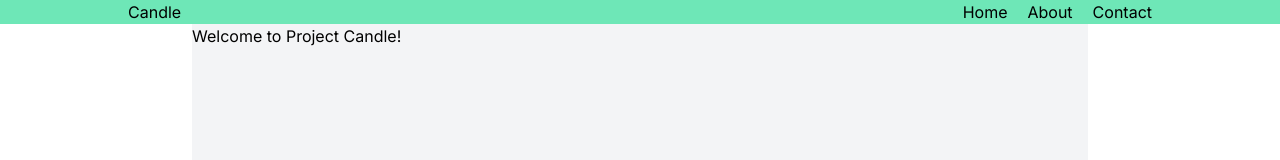
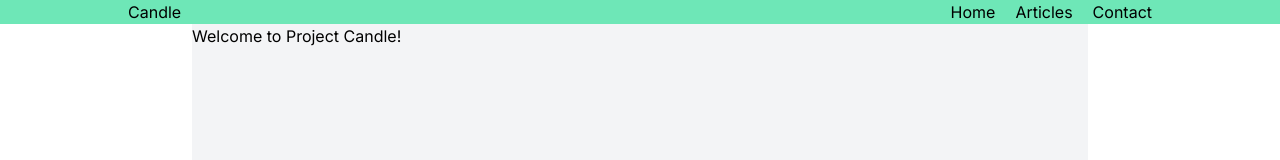
Before and after one commit to SCESoc/code-name-candle, a Next.js app: page / in a window 1280 px wide. Shown: the top 160 px of the page. Built offline with nearby package versions, Linux system fonts and the light colour scheme; what @tailwindcss/typography would draw is missing.

Commit message:
Add Articles to header

```diff
--- a/components/Navigation/NavBar.tsx
+++ b/components/Navigation/NavBar.tsx
@@ -13,7 +13,7 @@ export default function NavBar({ }: Props): ReactElement {
 				<Link href='/'><a>Candle</a></Link>
 				<ul className='space-x-5 flex'>
 					<NavBarItem href='#'>Home</NavBarItem>
-					<NavBarItem href='#'>About</NavBarItem>
+					<NavBarItem href='/articles'>Articles</NavBarItem>
 					<NavBarItem href='#'>Contact</NavBarItem>
 				</ul>
 			</div>
--- a/pages/articles/index.tsx
+++ b/pages/articles/index.tsx
@@ -15,7 +15,9 @@ export default function index({ articles }: Props): ReactElement {
 			<div>
 				{articles.map((article: ArticleData) => (
 					<div key={article.id}>
-						<Link href={'/articles/' + article.id}>{article.title}</Link>
+						<Link href={'/articles/' + article.id}>
+							<a>{article.title}</a>
+						</Link>
 					</div>
 				))}
 			</div>
```
